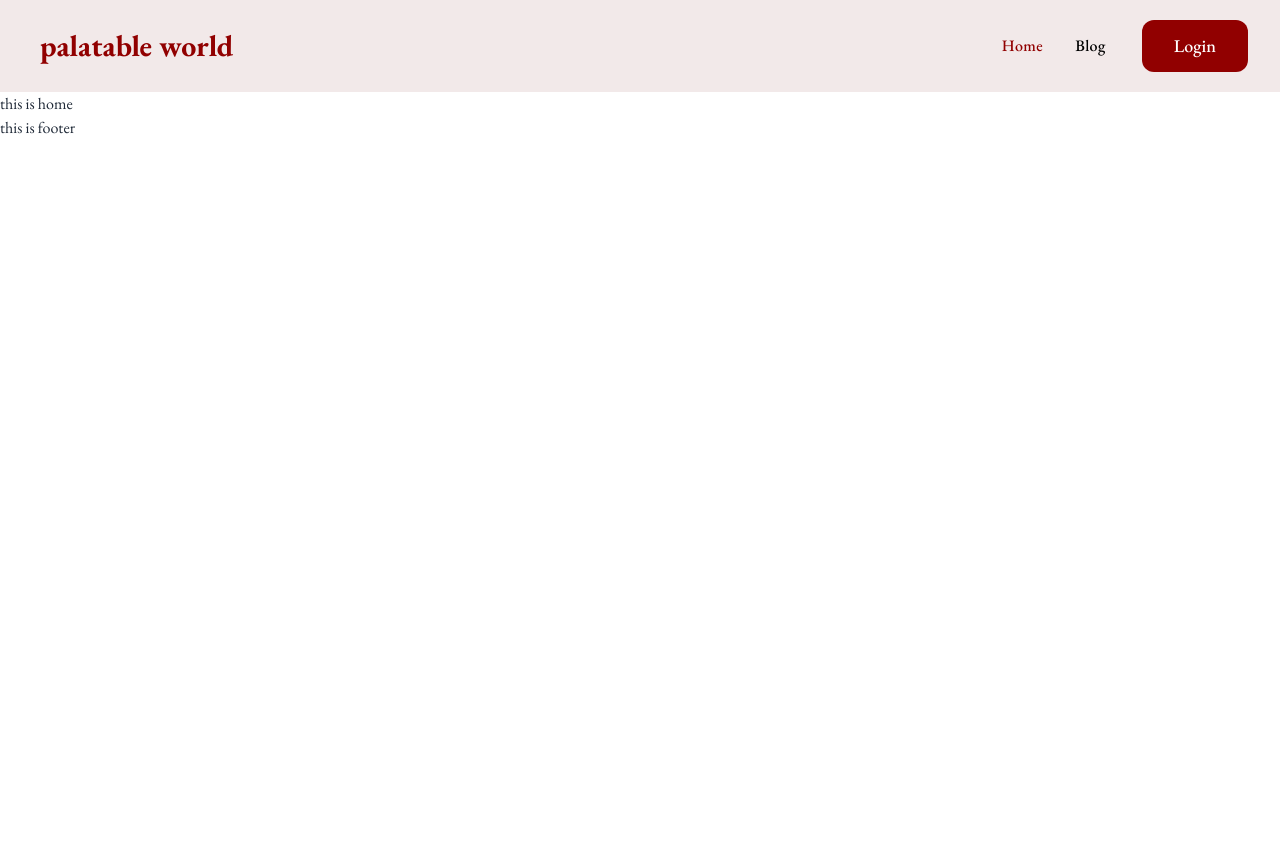
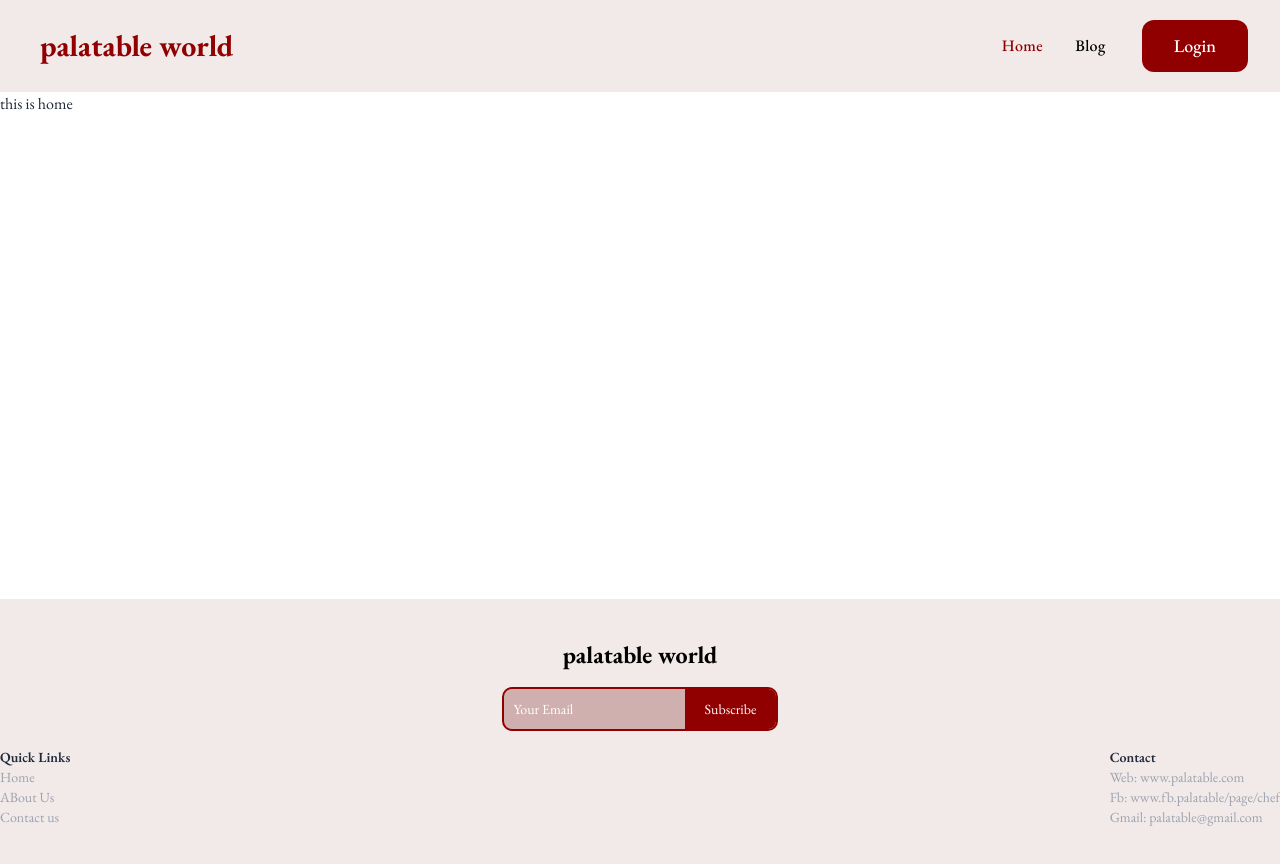
Before and after one commit to ashiqur-r-biplop/Palatable-world-client-site, a React (Vite) app: page / in a window 1280 px wide. Shown: the top 864 px of the page. Before the commit the page ends 800 px from the top, so only its background shows below. Built offline with nearby package versions, Linux system fonts and the light colour scheme.

Commit message:
footer ready

```diff
--- /dev/null
+++ b/src/CustomStyle.css
@@ -0,0 +1,19 @@
+.footerEmail{
+    background-color: #974e4e60;
+    /* padding: 10px 20px; */
+    border-radius: 10px;
+    border: 2px solid #910000;
+}
+.footerEmail input{
+    background-color: #974e4e00;
+    padding: 0px 0px 0px 10px;
+}
+.footerEmail input::placeholder{
+    color: white;
+}
+.footerEmail button{
+    background-color: #910000;
+    padding: 10px 20px;
+    color: rgb(255, 255, 255);
+    border-radius: 0px 8px 8px 0px;
+}
--- a/src/component/LayOut/Main.jsx
+++ b/src/component/LayOut/Main.jsx
@@ -7,7 +7,7 @@ const Main = () => {
   return (
     <div>
       <NavBar></NavBar>
-      <div>
+      <div className="md:min-h-[calc(100vh-293px)]">
         <Outlet></Outlet>
       </div>
       <Footer></Footer>
--- a/src/index.css
+++ b/src/index.css
@@ -11,7 +11,7 @@
 
 
 .my-container {
-    @apply px-4 py-16 mx-auto sm:max-w-xl md:max-w-full lg:max-w-screen-xl md:px-24 lg:px-8 lg:py-20
+    @apply sm:max-w-xl md:max-w-full lg:max-w-screen-xl md:px-24 lg:px-8
 }
 
 .product-container {
@@ -23,6 +23,9 @@
 }
 .logo{
     @apply ml-2 font-bold  text-3xl text-[#910000]
+}
+.footer{
+    @apply bg-[#974e4e20] py-10
 }
 
 .btn-outlined {
--- a/src/sheared/Footer.jsx
+++ b/src/sheared/Footer.jsx
@@ -1,11 +1,38 @@
-import React from 'react';
+import React from "react";
+import "../CustomStyle.css";
 
 const Footer = () => {
-    return (
-        <div>
-            this is footer
+  return (
+    <div className="footer">
+      <div className="container mx-auto">
+        <h1 className="font-bold text-2xl text-center w-full text-black">
+          palatable world
+        </h1>
+
+        <div className="flex justify-center items-center mx-auto my-2 footerEmail ">
+          <input type="text" placeholder="Your Email" />
+          <button>Subscribe</button>
         </div>
-    );
+
+        <div className="flex justify-between w-full">
+          <div>
+            <h4 className="font-semibold">Quick Links</h4>
+            <p className="text-gray-400">Home</p>
+            <p className="text-gray-400">ABout Us</p>
+            <p className="text-gray-400">Contact us</p>
+          </div>
+          <div>
+            <div>
+              <h4 className="font-semibold">Contact</h4>
+              <p className="text-gray-400">Web: www.palatable.com</p>
+              <p className="text-gray-400">Fb: www.fb.palatable/page/chef </p>
+              <p className="text-gray-400">Gmail: palatable@gmail.com</p>
+            </div>
+          </div>
+        </div>
+      </div>
+    </div>
+  );
 };
 
 export default Footer;
```
Also changed, not shown: src/assets/header.jpg (added).
